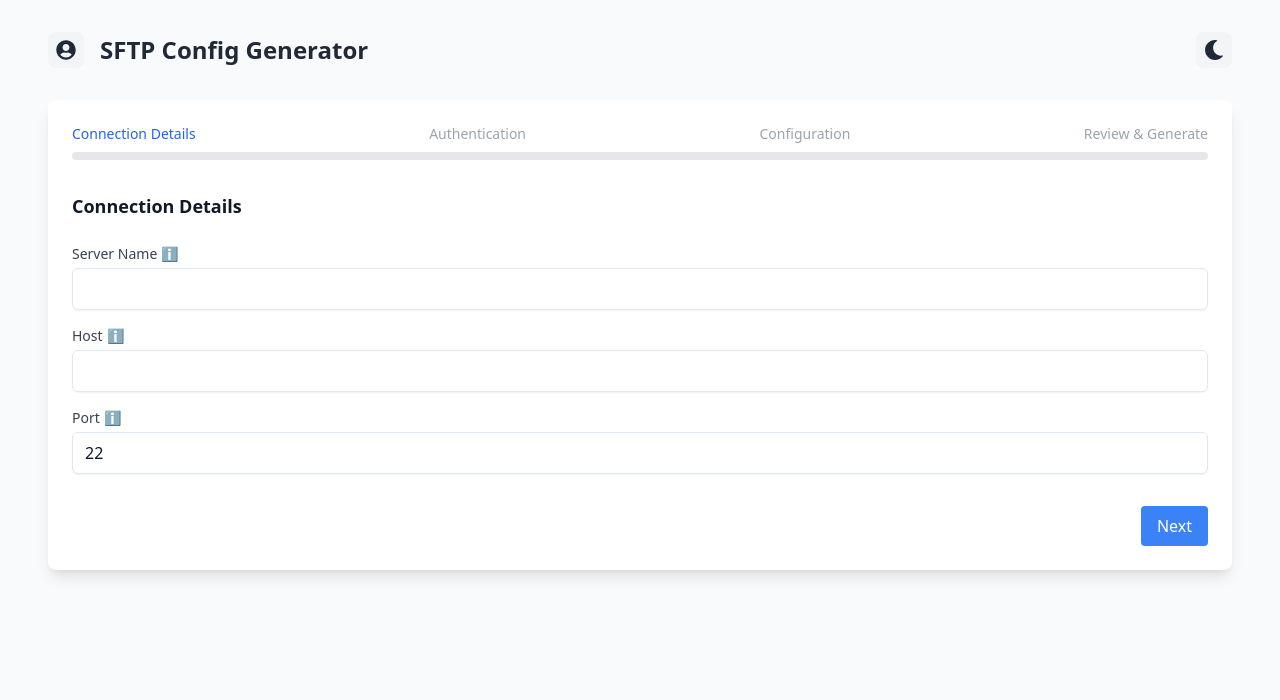
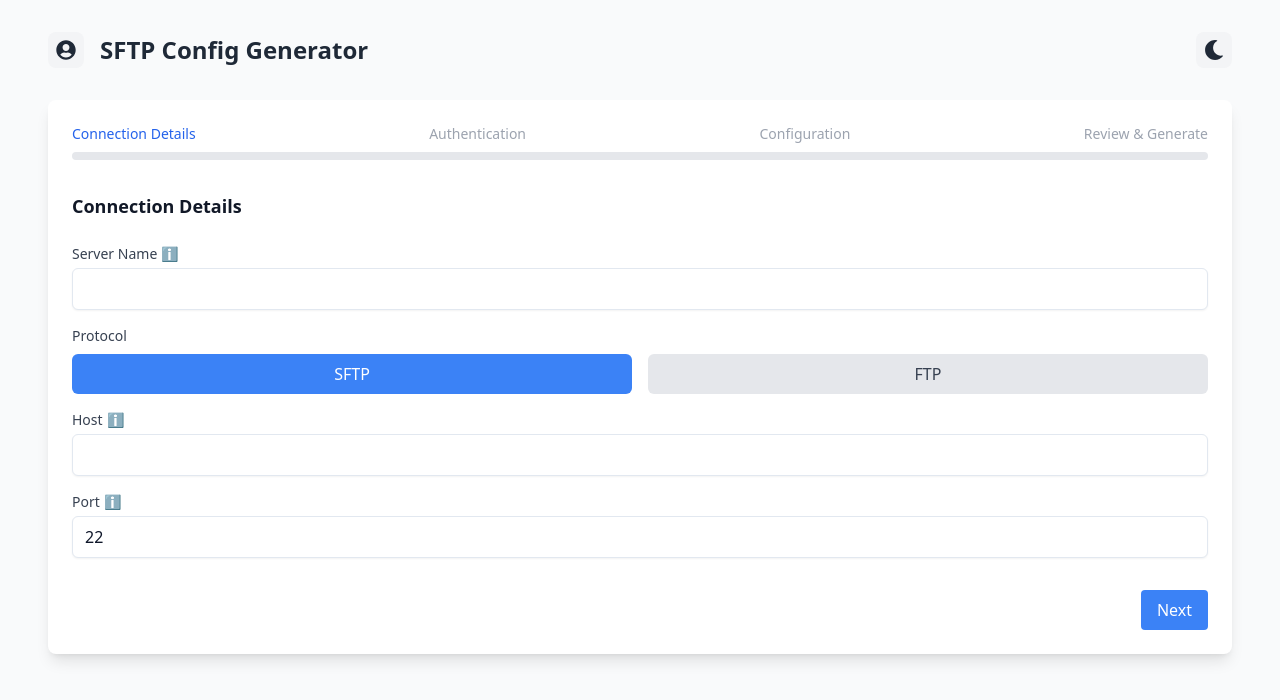
Before and after one commit to marcstampfli/sftp-generator, a React (Create React App) app: page / in a window 1280 px wide. Shown: the top 700 px of the page. Built offline with nearby package versions, Linux system fonts and the light colour scheme.

Commit message:
Minor updates

```diff
--- a/src/components/forms/SFTPForm.tsx
+++ b/src/components/forms/SFTPForm.tsx
@@ -25,6 +25,7 @@ export const SFTPForm: React.FC<SFTPFormProps> = ({ darkMode, toggleDarkMode })
     name: '',
     host: '',
     port: 22,
+    protocol: 'sftp',
     username: '',
     authType: 'password',
     remotePath: '/',
--- a/src/components/forms/steps/ConnectionDetails.tsx
+++ b/src/components/forms/steps/ConnectionDetails.tsx
@@ -1,6 +1,7 @@
 import React from 'react';
 import { StepProps } from '../../../types/forms';
 import { Input } from '../../common/Input';
+import { Toggle } from '../../common/Toggle';
 
 export const ConnectionDetails: React.FC<StepProps> = ({
   formData,
@@ -30,13 +31,60 @@ export const ConnectionDetails: React.FC<StepProps> = ({
           )}
         </div>
 
+        <div className="flex items-center space-x-4">
+          <div className="flex-1">
+            <label className={`block text-sm font-medium mb-2 ${darkMode ? 'text-gray-200' : 'text-gray-700'}`}>
+              Protocol
+            </label>
+            <div className="flex items-center space-x-4">
+              <button
+                type="button"
+                onClick={() => onChange({ protocol: 'sftp', port: 22 })}
+                className={`flex-1 px-4 py-2 rounded-md transition-colors duration-200 ${
+                  formData.protocol !== 'ftp'
+                    ? `${darkMode ? 'bg-blue-600 hover:bg-blue-700' : 'bg-blue-500 hover:bg-blue-600'} text-white`
+                    : `${darkMode ? 'bg-gray-700 hover:bg-gray-600' : 'bg-gray-200 hover:bg-gray-300'} ${darkMode ? 'text-gray-300' : 'text-gray-700'}`
+                }`}
+              >
+                SFTP
+              </button>
+              <button
+                type="button"
+                onClick={() => onChange({ protocol: 'ftp', port: 21 })}
+                className={`flex-1 px-4 py-2 rounded-md transition-colors duration-200 ${
+                  formData.protocol === 'ftp'
+                    ? `${darkMode ? 'bg-blue-600 hover:bg-blue-700' : 'bg-blue-500 hover:bg-blue-600'} text-white`
+                    : `${darkMode ? 'bg-gray-700 hover:bg-gray-600' : 'bg-gray-200 hover:bg-gray-300'} ${darkMode ? 'text-gray-300' : 'text-gray-700'}`
+                }`}
+              >
+                FTP
+              </button>
+            </div>
+          </div>
+          {formData.protocol === 'ftp' && (
+            <div className="flex-1">
+              <label className={`block text-sm font-medium mb-2 ${darkMode ? 'text-gray-200' : 'text-gray-700'}`}>
+                Security
+              </label>
+              <Toggle
+                label="Secure FTP"
+                checked={formData.secure || false}
+                onChange={(checked) => onChange({ secure: checked })}
+                tooltip="Use FTPS (FTP over SSL/TLS)"
+                darkMode={darkMode}
+                className="mt-1"
+              />
+            </div>
+          )}
+        </div>
+
         <div>
           <Input
             label="Host"
             type="text"
             value={formData.host || ''}
             onChange={(e) => onChange({ host: e.target.value })}
-            tooltip="SFTP server hostname or IP address"
+            tooltip="Server hostname or IP address"
             className={darkMode ? 'bg-gray-700 text-white' : ''}
             darkMode={darkMode}
           />
@@ -49,9 +97,12 @@ export const ConnectionDetails: React.FC<StepProps> = ({
           <Input
             label="Port"
             type="number"
-            value={formData.port?.toString() || '22'}
-            onChange={(e) => onChange({ port: parseInt(e.target.value) || 22 })}
-            tooltip="SFTP port number (default: 22)"
+            value={String(formData.port || (formData.protocol === 'ftp' ? 21 : 22))}
+            onChange={(e) => {
+              const portValue = parseInt(e.target.value, 10);
+              onChange({ port: portValue });
+            }}
+            tooltip={`Default port: ${formData.protocol === 'ftp' ? '21 for FTP' : '22 for SFTP'}`}
             className={darkMode ? 'bg-gray-700 text-white' : ''}
             darkMode={darkMode}
           />
--- a/src/components/output/GeneratedJSON.tsx
+++ b/src/components/output/GeneratedJSON.tsx
@@ -19,14 +19,14 @@ export const GeneratedJSON: React.FC<StepProps> = ({
       name: data.name,
       host: data.host,
       port: data.port || 22,
+      protocol: data.protocol || 'sftp',
       username: data.username,
       remotePath: data.remotePath || '/',
       uploadOnSave: data.uploadOnSave || false,
     };
 
-    // Add protocol and secure if using FTP
+    // Add secure option if using FTP
     if (data.protocol === 'ftp') {
-      config.protocol = 'ftp';
       config.secure = data.secure || false;
     }
 
```
